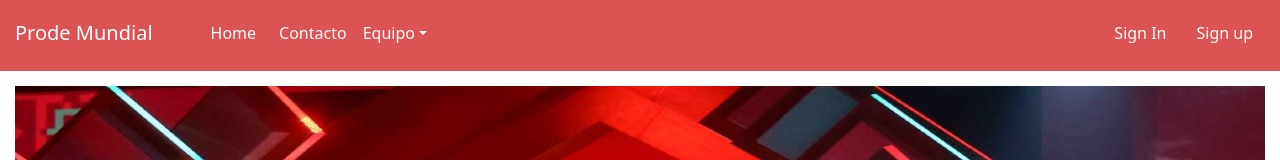
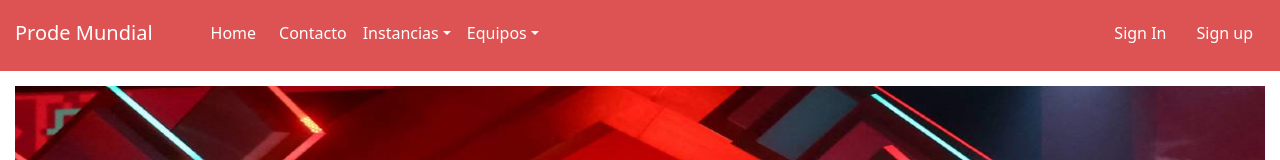
Before and after one commit to MKamui/mundial_Hackathon, a React (Create React App) app: page / in a window 1280 px wide. Shown: the top 160 px of the page. Built offline with nearby package versions, Linux system fonts and the light colour scheme; no server answers.

Commit message:
Nav nueva

```diff
--- a/src/components/NavBar/NavBar.jsx
+++ b/src/components/NavBar/NavBar.jsx
@@ -15,17 +15,20 @@ function NavBar() {
           <Nav className="me-auto">
             <Link to="/home">Home</Link>
             <Nav.Link href="#pricing">Contacto</Nav.Link>
-           <NavDropdown title="Equipo" id="basic-nav-dropdown" className='drop'>
+           <NavDropdown title="Instancias" id="basic-nav-dropdown" className='drop'>
             <NavDropdown.Item href="/fasedegrupos"><p>Fase de Grupos</p></NavDropdown.Item>
             <NavDropdown.Item href="#action/3.2"><p>Octavos de Final</p></NavDropdown.Item>
             <NavDropdown.Item href="#action/3.3"><p>Cuartos de Final</p></NavDropdown.Item>
             <NavDropdown.Item href="#action/3.4"><p>Semifinal</p></NavDropdown.Item>
             <NavDropdown.Item href="#action/3.4"><p>Final</p></NavDropdown.Item>
           </NavDropdown>
+          <NavDropdown title="Equipos" id="basic-nav-dropdown" className='drop'>
+            <NavDropdown.Item href="/fasedegrupos"><p>Argentina</p></NavDropdown.Item>
+          </NavDropdown>
           </Nav>
           <Nav>
             <Link to="/signin">Sign In</Link>
-            <Link to="#memes">Sign up</Link>
+            <Link to="/createaccount">Sign up</Link>
           </Nav>
         </Navbar.Collapse>
       </Container>
```
